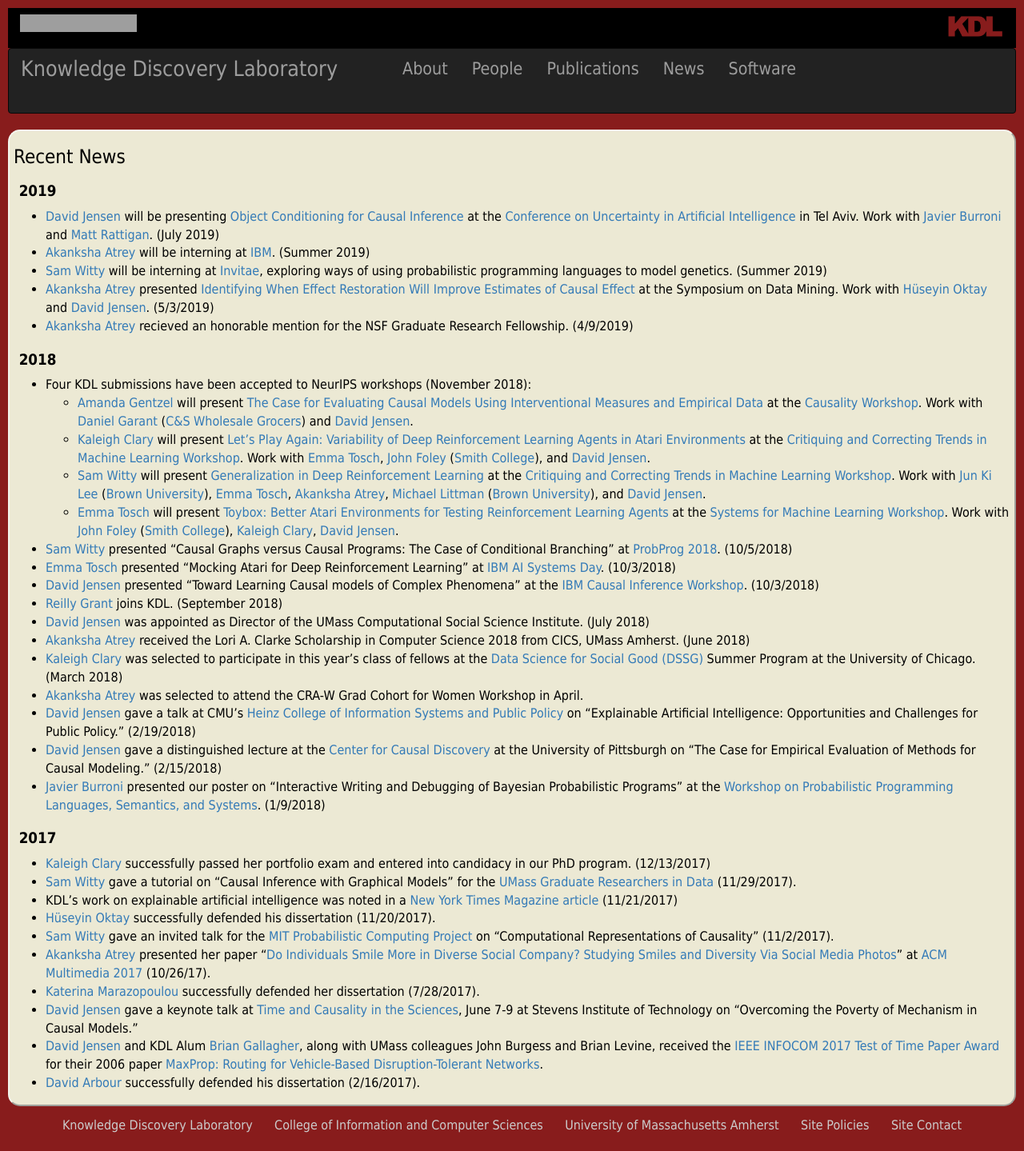
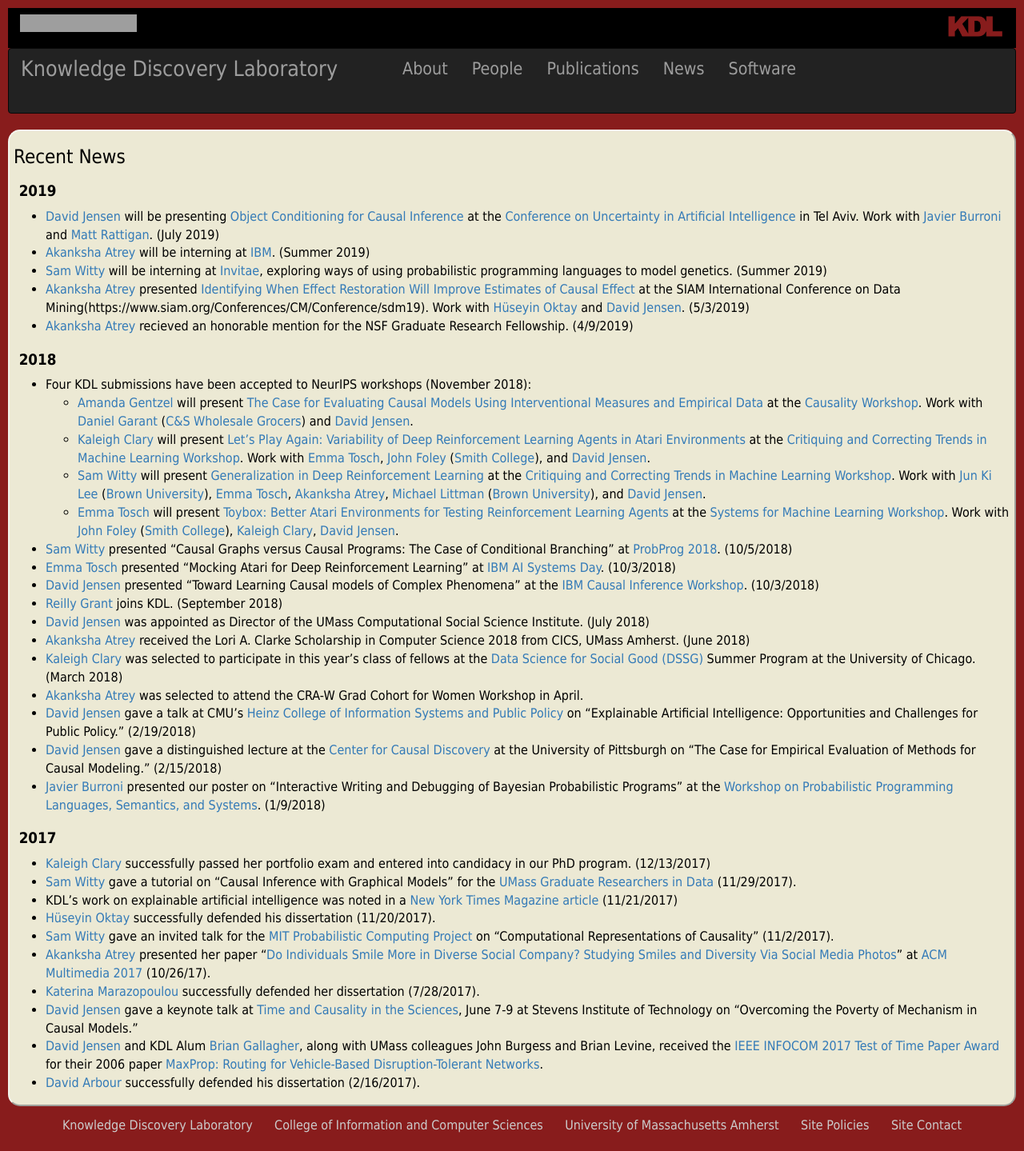
Before and after one commit to KDL-umass/kdl-umass.github.io, a Jekyll site: the page built from recent_news.md, in a window 1280 px wide. Shown: the whole page at 80% size. Built offline with Jekyll 4.4.1, drawn with Linux system fonts in a browser that asks for light colours; nearby versions of some CDN libraries; comment, search, counter and statistics services are not loaded; our own code applies the rules of GitHub Pages for plain Markdown files; grey boxes are pictures that could not be loaded.

Commit message:
got sdm name wrong

```diff
--- a/recent_news.md
+++ b/recent_news.md
@@ -7,7 +7,7 @@ layout: page
 - [David Jensen](http://cs.umass.edu/~jensen) will be presenting [Object Conditioning for Causal Inference]() at the [Conference on Uncertainty in Artificial Intelligence](http://auai.org/uai2019/) in Tel Aviv. Work with [Javier Burroni](https://www.linkedin.com/in/javierburroni/) and [Matt Rattigan](https://www.cics.umass.edu/people/rattigan-matthew). (July 2019)
 - [Akanksha Atrey](http://cs.umass.edu/~aatrey) will be interning at [IBM](http://research.ibm.com/labs/watson/). (Summer 2019)
 - [Sam Witty](http://cs.umass.edu/~switty) will be interning at [Invitae](https://www.invitae.com/en/), exploring ways of using probabilistic programming languages to model genetics. (Summer 2019)
-- [Akanksha Atrey](http://cs.umass.edu/~aatrey) presented [Identifying When Effect Restoration Will Improve Estimates of Causal Effect]() at the Symposium on Data Mining. Work with [Hüseyin Oktay](https://www.linkedin.com/in/huseyin-oktay-715aa915/) and [David Jensen](http://people.cs.umass.edu/~jensen/). (5/3/2019)
+- [Akanksha Atrey](http://cs.umass.edu/~aatrey) presented [Identifying When Effect Restoration Will Improve Estimates of Causal Effect]() at the SIAM International Conference on Data Mining(https://www.siam.org/Conferences/CM/Conference/sdm19). Work with [Hüseyin Oktay](https://www.linkedin.com/in/huseyin-oktay-715aa915/) and [David Jensen](http://people.cs.umass.edu/~jensen/). (5/3/2019)
 - [Akanksha Atrey](http://cs.umass.edu/~aatrey) recieved an honorable mention for the NSF Graduate Research Fellowship. (4/9/2019)
 
 # 2018
```
